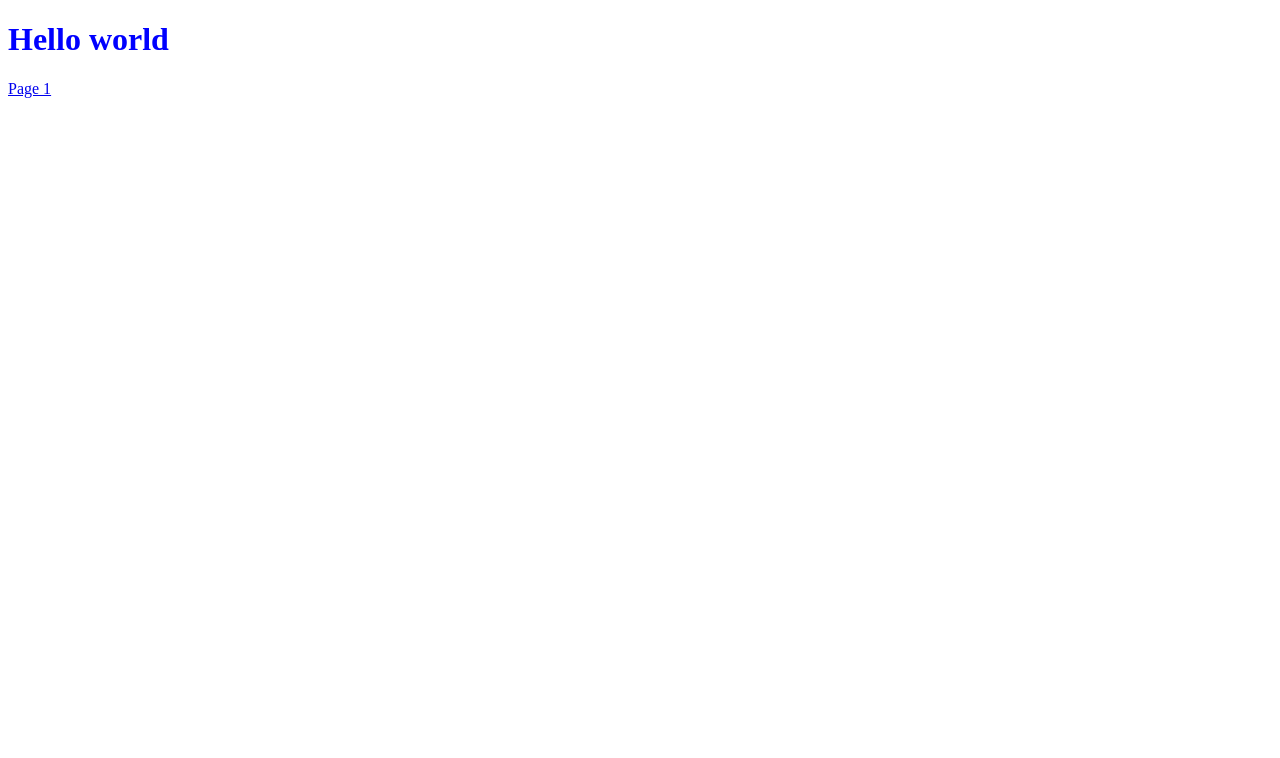
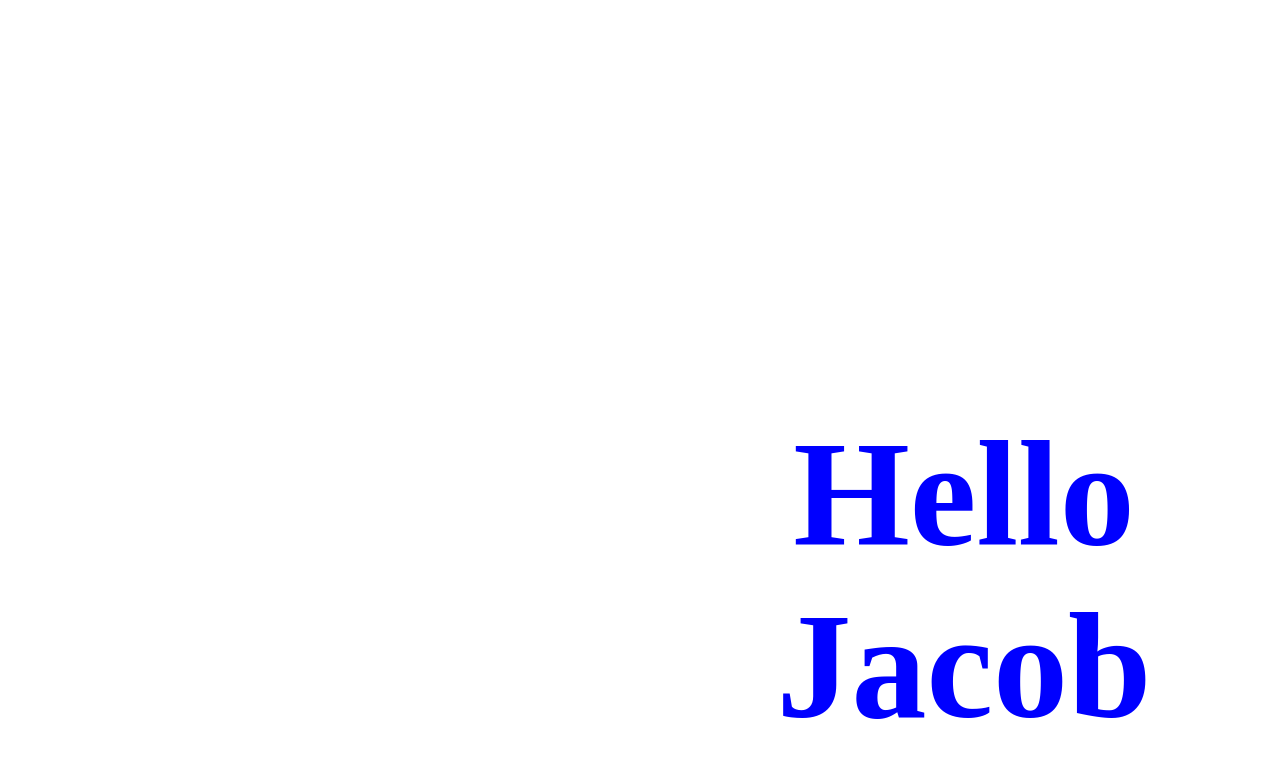
Before and after one commit to D3-cipher/D3-cipher.github.io, a plain HTML site: page index.html in a window 1280 px wide. Drawn offline with Linux system fonts and the light colour scheme.

Commit message:
Commit to Portfolio

```diff
--- a/index.html
+++ b/index.html
@@ -4,10 +4,20 @@
    <meta charset="UTF-8">
    <meta name="viewport" content="width=device-width, initial-scale=1.0">
    <title>Document</title>
+   <style>
+      h1
+      {
+         color: Blue;
+         text-align: center;
+         position: absolute;
+         margin-top: 50vh;
+         margin-left: 50vw;
+         font-size: 150px;
+      }
 
+   </style>
 </head>
 <body>
-   <h1 style="color: blue;"> Hello world </h1>
-   <a href="mainpage.html">Page 1</a>
+   <h1 style="color: blue;"> Hello Jacob </h1>
 </body>
 </html>
```
